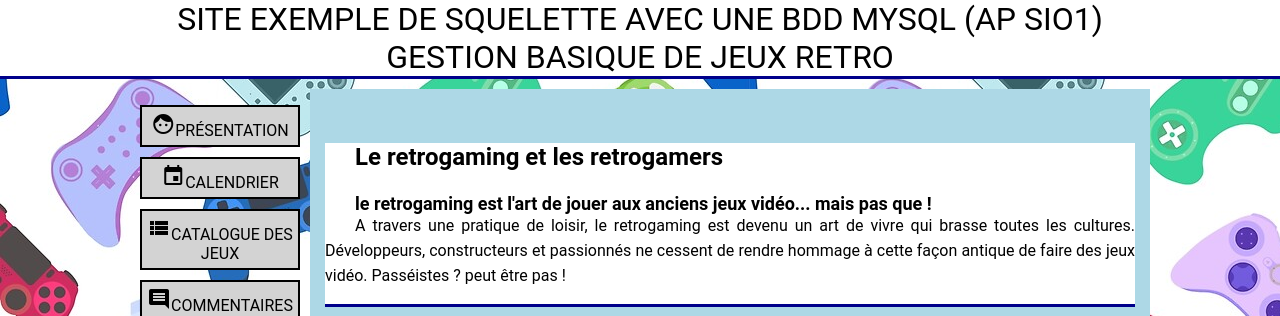
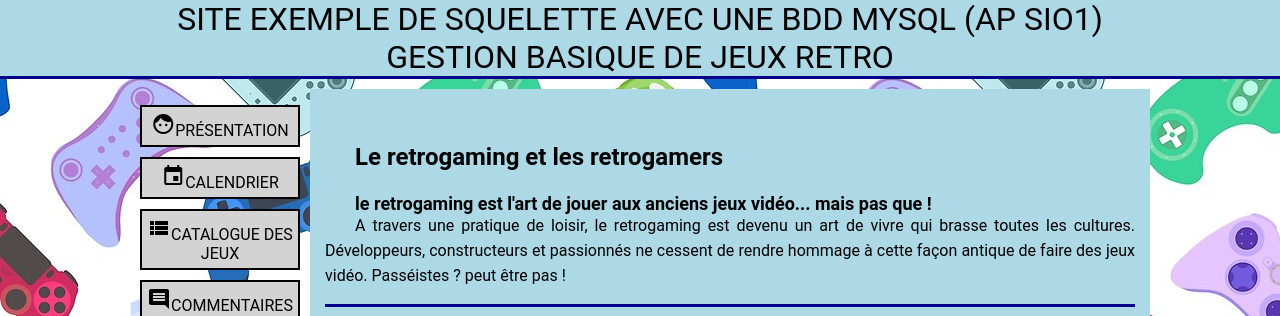
Before and after one commit to taccary/B1-SIO1-decouverte-php, a PHP site: page /index.php?page=accueil in a window 1280 px wide. Shown: the top 316 px of the page. Run offline with PHP 8.4, Linux system fonts and the light colour scheme.

Commit message:
maj maquette

```diff
--- a/template-css/maquette.css
+++ b/template-css/maquette.css
@@ -22,7 +22,7 @@
 /* Définition du style du header */
 header{
 	border-bottom: solid 3px darkblue;
-	background: white;
+	background: lightblue;
 }
 
 /* Spécialisation des éléments de classe "contenuDiv" qui se trouve dans le header */
@@ -88,6 +88,6 @@
 /* Définition du style du DIV d'identifiant "pied_page" */
 footer{
 	height: 40px;
-	background:white;
+	background:lightblue;
 	text-align: center;
 }
```
